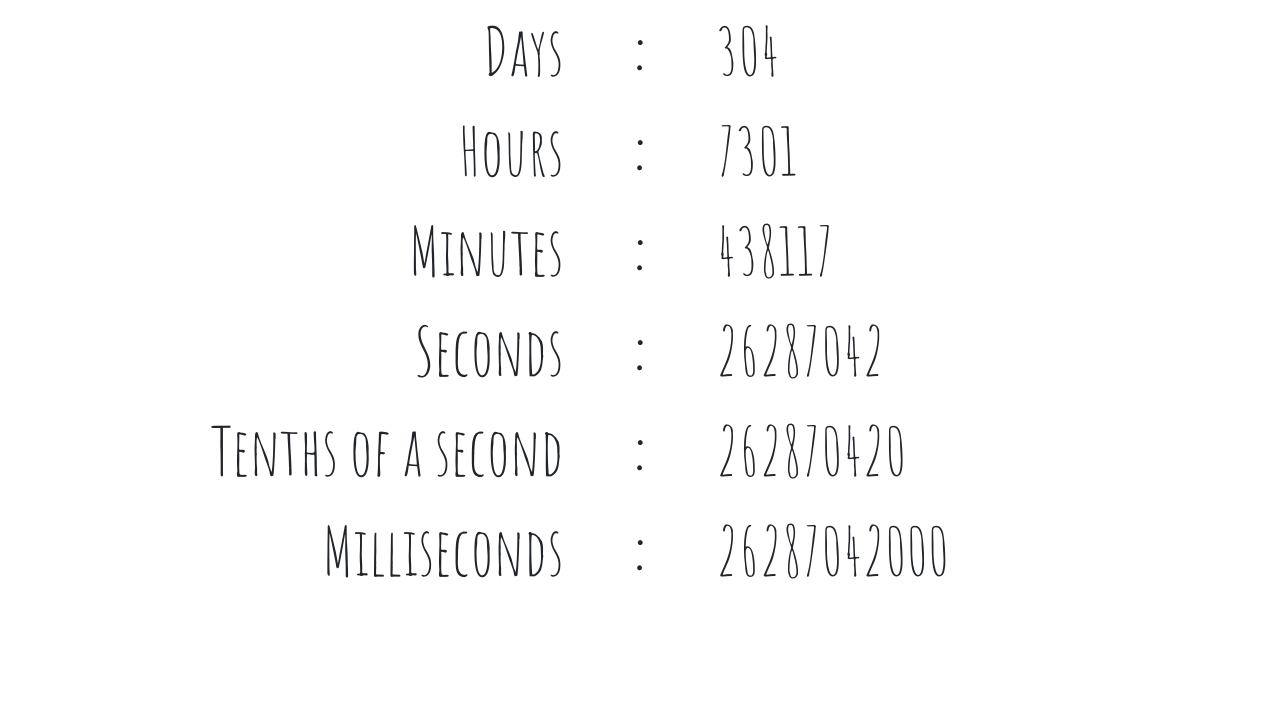
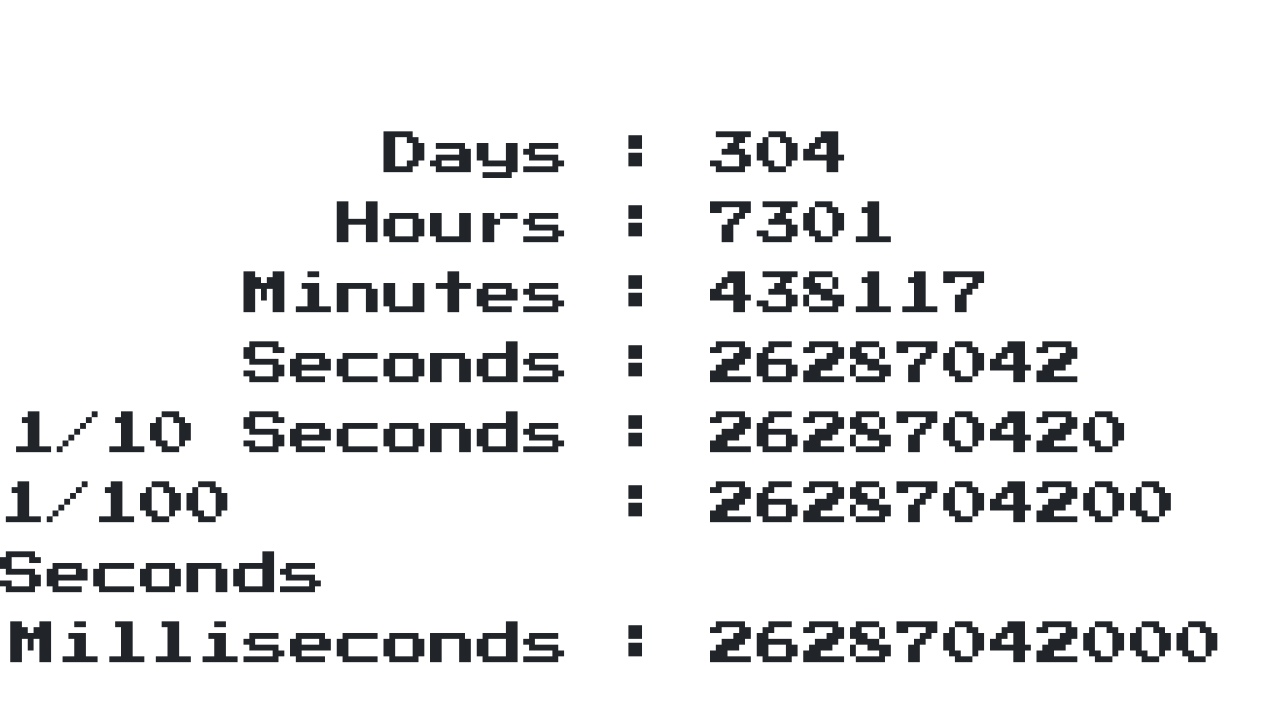
Before and after one commit to Habasch/Habasch.github.io, a plain HTML site: page index.html in a window 1280 px wide. Drawn offline with nearby package versions, Linux system fonts and the light colour scheme.

Commit message:
new font

```diff
--- a/index.css
+++ b/index.css
@@ -1,8 +1,10 @@
-@import url('https://fonts.googleapis.com/css2?family=Amatic+SC:wght@400;700&display=swap');
+@import url('https://fonts.googleapis.com/css2?family=Press+Start+2P&display=swap');
 
 body {
-  font-family: 'Amatic SC', cursive;
-  font-size: 50pt;
+  font-family: 'Press Start 2P', cursive;
+  font-size: 35pt;
+  display: flex;
+  justify-content: center;
 }
 
 .dur-cont {
@@ -18,7 +20,7 @@ body {
 
 .sep {
   flex: 0;
-  font-weight: bold;
+  font-weight: 900;
 }
 
 .dur {
--- a/index.html
+++ b/index.html
@@ -7,10 +7,10 @@
     <!-- Bootstrap CSS -->
     <link href="https://cdn.jsdelivr.net/npm/bootstrap@5.0.2/dist/css/bootstrap.min.css" rel="stylesheet" integrity="sha384-EVSTQN3/azprG1Anm3QDgpJLIm9Nao0Yz1ztcQTwFspd3yD65VohhpuuCOmLASjC" crossorigin="anonymous">
     <link rel="stylesheet" href="./index.css">
-    <title>Okelliii Dokelliii</title>
+    <title>Days Until ⏳</title>
 </head>
 <body class="d-flex flex-column h-100">
     <script src="./luxon.js"></script>
-    <script type="module" src="./index.js"></script>
+    <script src="./index.js"></script>
 </body>
 </html>
--- a/index.js
+++ b/index.js
@@ -40,7 +40,8 @@ const elms = [
     new Counter("Hours", () => Math.floor(SCHOOL_END.diff(DateTime.now(), ["hours"]).hours)),
     new Counter("Minutes", () => Math.floor(SCHOOL_END.diff(DateTime.now(), ["minutes"]).minutes)),
     new Counter("Seconds", () => Math.floor(SCHOOL_END.diff(DateTime.now(), ["seconds"]).seconds)),
-    new Counter("Tenths of a second", () => Math.floor(SCHOOL_END.diff(DateTime.now(), ["seconds"]).seconds * 10)),
+    new Counter("1/10 Seconds", () => Math.floor(SCHOOL_END.diff(DateTime.now(), ["seconds"]).seconds * 10)),
+    new Counter("1/100 Seconds", () => Math.floor(SCHOOL_END.diff(DateTime.now(), ["seconds"]).seconds * 100)),
     new Counter("Milliseconds", () => Math.floor(SCHOOL_END.diff(DateTime.now(), ["milliseconds"]).milliseconds)),
 ];
 
```
